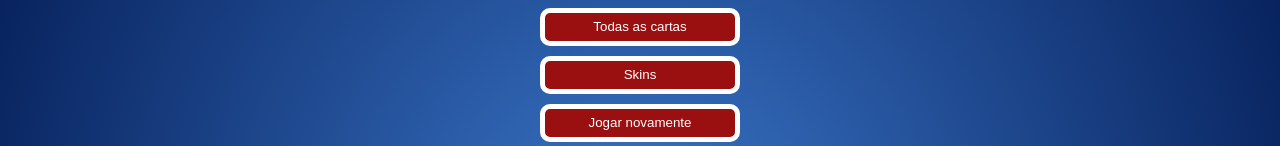
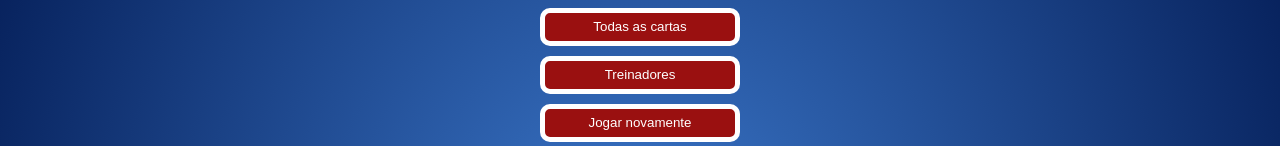
Before and after one commit to YuriKevin/Angular-Pokecard-Jogo, an Angular app: page /campanha in a window 1280 px wide. Shown: the part 145-291 px from the top of the page. Built offline with nearby package versions, Linux system fonts and the light colour scheme.

Commit message:
refactor: botão refeito para ir em treinadores

```diff
--- a/src/app/components/campanha/campanha.component.html
+++ b/src/app/components/campanha/campanha.component.html
@@ -10,7 +10,7 @@
             <button [routerLink]="['/cartas']">Todas as cartas</button>
         </div>
         <div class="botao">
-            <button [routerLink]="['/skins']">Skins</button>
+            <button [routerLink]="['/treinadores']">Treinadores</button>
         </div>
         <div class="botao">
             <button [routerLink]="['/jogar-novamente']">Jogar novamente</button>
```
